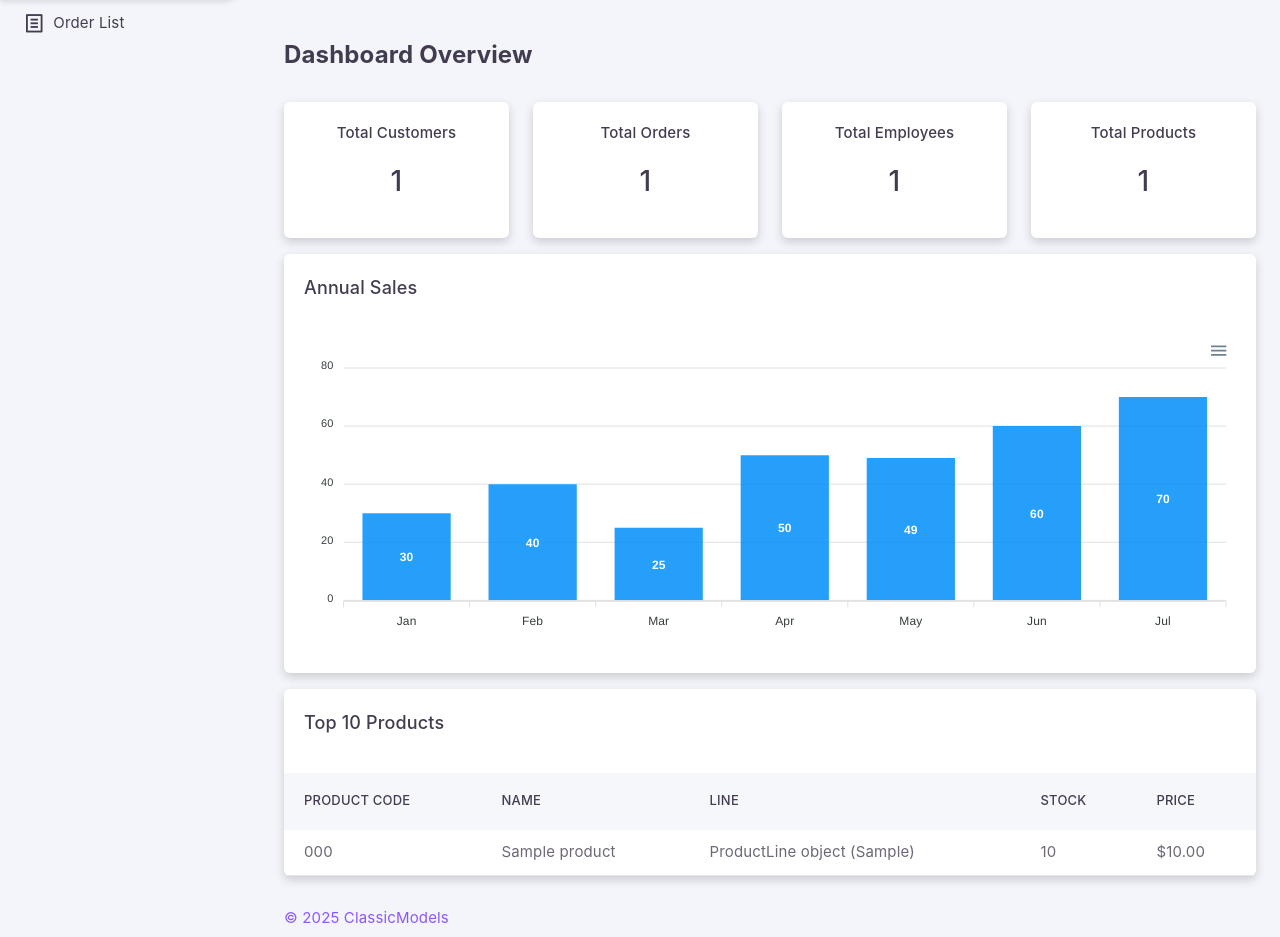
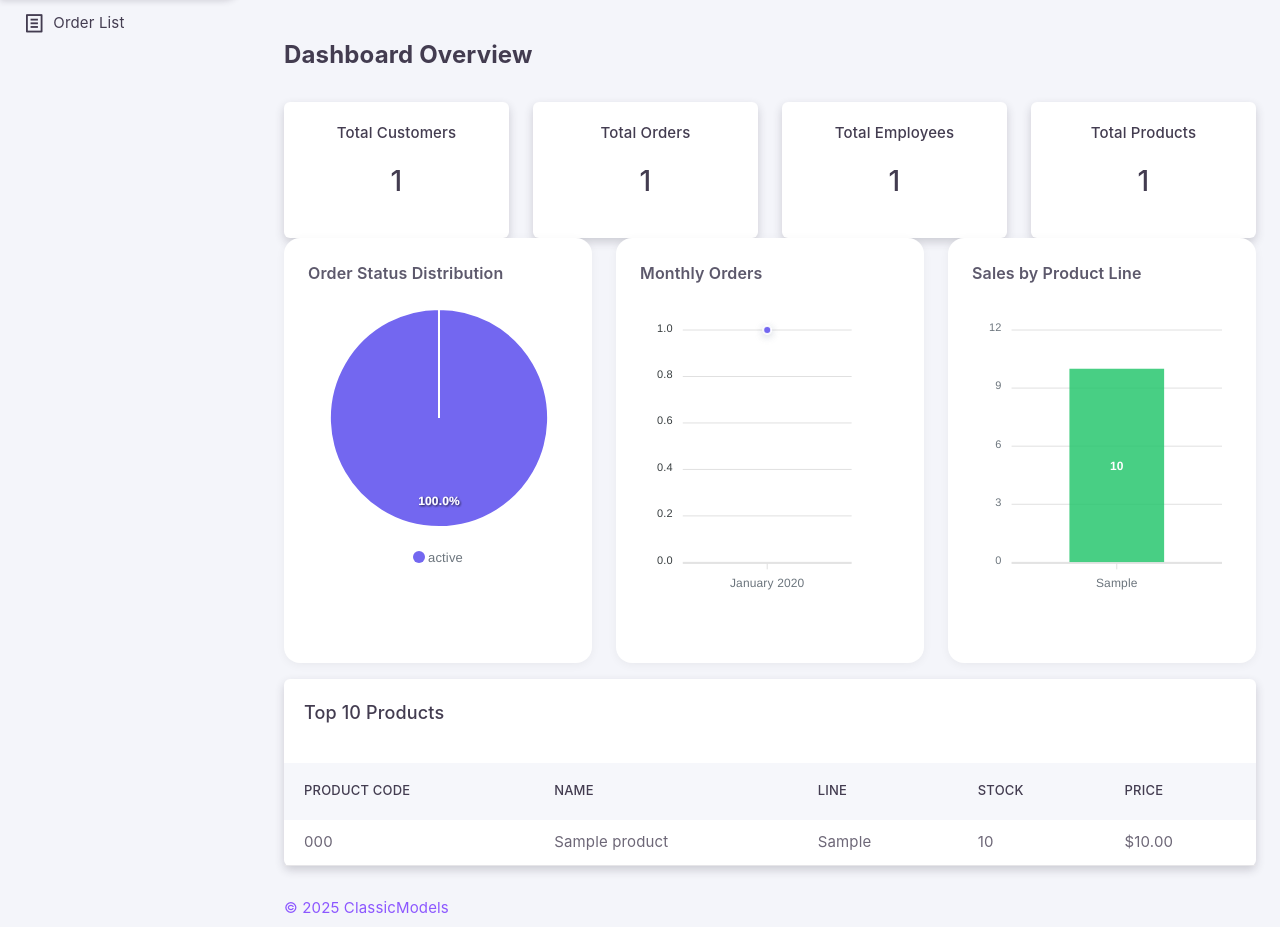
Before and after one commit to AKAME17/MaterioProjectVersion3, a Django app: page / in a window 1280 px wide. Shown: the part 64-1001 px from the top of the page. After the commit the page ends 978 px from the top, so only its background shows below. Run offline with Django 5.2, Linux system fonts and the light colour scheme; tables that the repository leaves empty hold one stand-in row (values such as "Sample post"); some libraries are stand-ins or nearby versions.

Commit message:
deployment of charts

```diff
--- a/Projectsite/classic/views.py
+++ b/Projectsite/classic/views.py
@@ -1,44 +1,62 @@
 from django.shortcuts import render
 from django.db.models import Sum, Count
+from django.db.models.functions import TruncMonth
 from .models import Customers, Employees, Orders, Payments, Products
-from .models import Orders
+from django.views.generic import ListView
+import json
+
+class OrderListView(ListView):
+    model = Orders
+    template_name = 'dashboard/order_list.html'
+    context_object_name = 'orders'
 
 def dashboard(request):
+    # Pie Chart: Order Status Distribution
+    order_status_data = Orders.objects.values('status').annotate(count=Count('orderNumber'))
+    order_status_labels = [item['status'] for item in order_status_data]
+    order_status_counts = [item['count'] for item in order_status_data]
+
+    # Line Chart: Monthly Orders
+    monthly_orders = (
+        Orders.objects
+        .annotate(month=TruncMonth('orderDate'))
+        .values('month')
+        .annotate(count=Count('orderNumber'))
+        .order_by('month')
+    )
+    monthly_order_labels = [item['month'].strftime('%B %Y') for item in monthly_orders]
+    monthly_order_data = [item['count'] for item in monthly_orders]
+
+    # Bar Chart: Sales by Product Line
+    product_sales = (
+        Products.objects
+        .values('productLine')
+        .annotate(total_sales=Sum('orderdetails__priceEach'))
+        .order_by('-total_sales')
+    )
+    product_line_labels = [item['productLine'] for item in product_sales]
+    product_line_sales = [float(item['total_sales']) if item['total_sales'] else 0 for item in product_sales]
+
+    # Company Metrics
+    company_metrics = {
+        'total_customers': Customers.objects.count(),
+        'total_orders': Orders.objects.count(),
+        'total_employees': Employees.objects.count(),
+        'total_products': Products.objects.count(),
+    }
+
+    # Top Products Table
+    top_products = Products.objects.order_by('-quantityInStock')[:10]
+
     context = {
-        # Revenue Data
-        'revenue': {
-            'total': Payments.objects.aggregate(total=Sum('amount'))['total'] or 0
-        },
-
-        # Company Metrics
-        'company_metrics': {
-            'total_customers': Customers.objects.count(),
-            'total_orders': Orders.objects.count(),
-            'total_employees': Employees.objects.count(),
-            'total_products': Products.objects.count(),
-        },
-
-        # Top Customers by Total Payments
-        'top_customers': Customers.objects.annotate(
-            total_payments=Sum('payments__amount')
-        ).order_by('-total_payments')[:10],
-
-        # Top Products by Quantity Ordered
-        'top_products': Products.objects.annotate(
-            total_ordered=Sum('orderdetails__quantityOrdered')
-        ).order_by('-total_ordered')[:10],
-
-        # Recent Orders
-        'recent_orders': Orders.objects.select_related(
-            'customer'
-        ).order_by('-orderDate')[:10],
-
-        # Colors for UI (e.g. avatars)
-        'colors': ['primary', 'success', 'warning', 'danger', 'info']
+        'order_status_labels': json.dumps(order_status_labels),
+        'order_status_counts': json.dumps(order_status_counts),
+        'monthly_order_labels': json.dumps(monthly_order_labels),
+        'monthly_order_data': json.dumps(monthly_order_data),
+        'product_line_labels': json.dumps(product_line_labels),
+        'product_line_sales': json.dumps(product_line_sales),
+        'company_metrics': company_metrics,
+        'top_products': top_products,
     }
 
     return render(request, 'dashboard/index.html', context)
-
-def OrderListView(request):
-    order = Orders.objects.select_related('customer').all()
-    return render(request, 'dashboard/order_list.html', {'orders': order})
--- a/Projectsite/projectsite/urls.py
+++ b/Projectsite/projectsite/urls.py
@@ -1,14 +1,7 @@
-from django.contrib import admin
-from django.urls import path, include
-
-from classic.views import OrderListView
+from django.urls import path
+from classic import views
 
 urlpatterns = [
-    path('admin/', admin.site.urls),
-    path('', include('classic.urls')),
-
-
-    #order_list
-    path('order/', OrderListView, name='order_list'),
-
+    path('', views.dashboard, name='dashboard'),
+    path('orders/', views.OrderListView.as_view(), name='order_list'),
 ]
--- /dev/null
+++ b/Projectsite/templates/dashboard/chart.html
@@ -0,0 +1,132 @@
+{% load static %}
+
+<style>
+  .custom-chart-card {
+    border-radius: 1rem;
+    box-shadow: 0 2px 10px rgba(0, 0, 0, 0.05);
+    background-color: #ffffff;
+    padding: 1.5rem;
+    margin-bottom: 1.5rem;
+    display: flex;
+    flex-direction: column;
+    height: 100%;
+  }
+  .custom-chart-title {
+    font-size: 1rem;
+    font-weight: 600;
+    color: #5d596c;
+    margin-bottom: 1rem;
+  }
+  #pieChart, #lineChart, #barChart {
+    min-height: 300px;
+    width: 100%;
+  }
+  .dashboard-section {
+    display: flex;
+    flex-wrap: wrap;
+    gap: 1.5rem;
+    justify-content: space-between;
+  }
+  .dashboard-section > div {
+    flex: 1 1 calc(33.333% - 1rem);
+    min-width: 280px;
+  }
+</style>
+
+<div class="dashboard-section">
+  <!-- Pie Chart -->
+  <div>
+    <div class="custom-chart-card">
+      <div class="custom-chart-title">Order Status Distribution</div>
+      <div id="pieChart"></div>
+    </div>
+  </div>
+
+  <!-- Line Chart -->
+  <div>
+    <div class="custom-chart-card">
+      <div class="custom-chart-title">Monthly Orders</div>
+      <div id="lineChart"></div>
+    </div>
+  </div>
+
+  <!-- Bar Chart -->
+  <div>
+    <div class="custom-chart-card">
+      <div class="custom-chart-title">Sales by Product Line</div>
+      <div id="barChart"></div>
+    </div>
+  </div>
+</div>
+
+<script src="https://cdn.jsdelivr.net/npm/apexcharts"></script>
+<script>
+document.addEventListener("DOMContentLoaded", function () {
+  // Pie Chart
+  var pieChart = new ApexCharts(document.querySelector("#pieChart"), {
+    chart: {
+      type: 'pie',
+      height: 300,
+      toolbar: { show: false }
+    },
+    series: {{ order_status_counts|safe }},
+    labels: {{ order_status_labels|safe }},
+    legend: {
+      position: 'bottom',
+      fontSize: '13px',
+      labels: { colors: '#6c757d' }
+    },
+    colors: ['#7367F0', '#28C76F', '#EA5455', '#FF9F43', '#00CFE8', '#FF5B5C', '#39DA8A']
+  });
+  pieChart.render();
+
+  // Line Chart
+  var lineChart = new ApexCharts(document.querySelector("#lineChart"), {
+    chart: {
+      type: 'line',
+      height: 300,
+      toolbar: { show: false }
+    },
+    series: [{
+      name: 'Orders',
+      data: {{ monthly_order_data|safe }}
+    }],
+    xaxis: {
+      categories: {{ monthly_order_labels|safe }},
+      labels: { style: { colors: '#6c757d' }, rotate: -45 }
+    },
+    stroke: { curve: 'smooth', width: 3 },
+    markers: { size: 4 },
+    colors: ['#7367F0']
+  });
+  lineChart.render();
+
+  // Bar Chart
+  var barChart = new ApexCharts(document.querySelector("#barChart"), {
+    chart: {
+      type: 'bar',
+      height: 300,
+      toolbar: { show: false }
+    },
+    series: [{
+      name: 'Total Sales ($)',
+      data: {{ product_line_sales|safe }}
+    }],
+    xaxis: {
+      categories: {{ product_line_labels|safe }},
+      labels: { style: { colors: '#6c757d' }, rotate: -45 }
+    },
+    yaxis: {
+      labels: { style: { colors: '#6c757d' } }
+    },
+    plotOptions: {
+      bar: {
+        borderRadius: 6,
+        columnWidth: '45%'
+      }
+    },
+    colors: ['#28C76F']
+  });
+  barChart.render();
+});
+</script>
--- a/Projectsite/templates/dashboard/index.html
+++ b/Projectsite/templates/dashboard/index.html
@@ -15,6 +15,8 @@
 
   <script src="{% static 'vendor/js/helpers.js' %}"></script>
   <script src="{% static 'js/config.js' %}"></script>
+  <!-- Include ApexCharts via CDN -->
+  <script src="https://cdn.jsdelivr.net/npm/apexcharts"></script>
 </head>
 
 <body>
@@ -121,15 +123,9 @@
             </div>
           </div>
 
-          <!-- Chart -->
-          <div class="card mt-4">
-            <div class="card-header">
-              <h5>Annual Sales </h5>
-            </div>
-            <div class="card-body">
-              <div id="orderChart"></div>
-            </div>
-          </div>
+          <!-- Chart Include -->
+            {% include 'dashboard/chart.html' %}
+
 
           <!-- Top Products Table -->
           <div class="card mt-4">
```
Also changed, not shown: Projectsite/classic/models.py (+32 -8 lines), Projectsite/classic/migrations/0002_customers_employees_offices_orderdetails_orders_and_more.py (added), Projectsite/templates/dashboard/order_list.html (line endings or trailing spaces).
